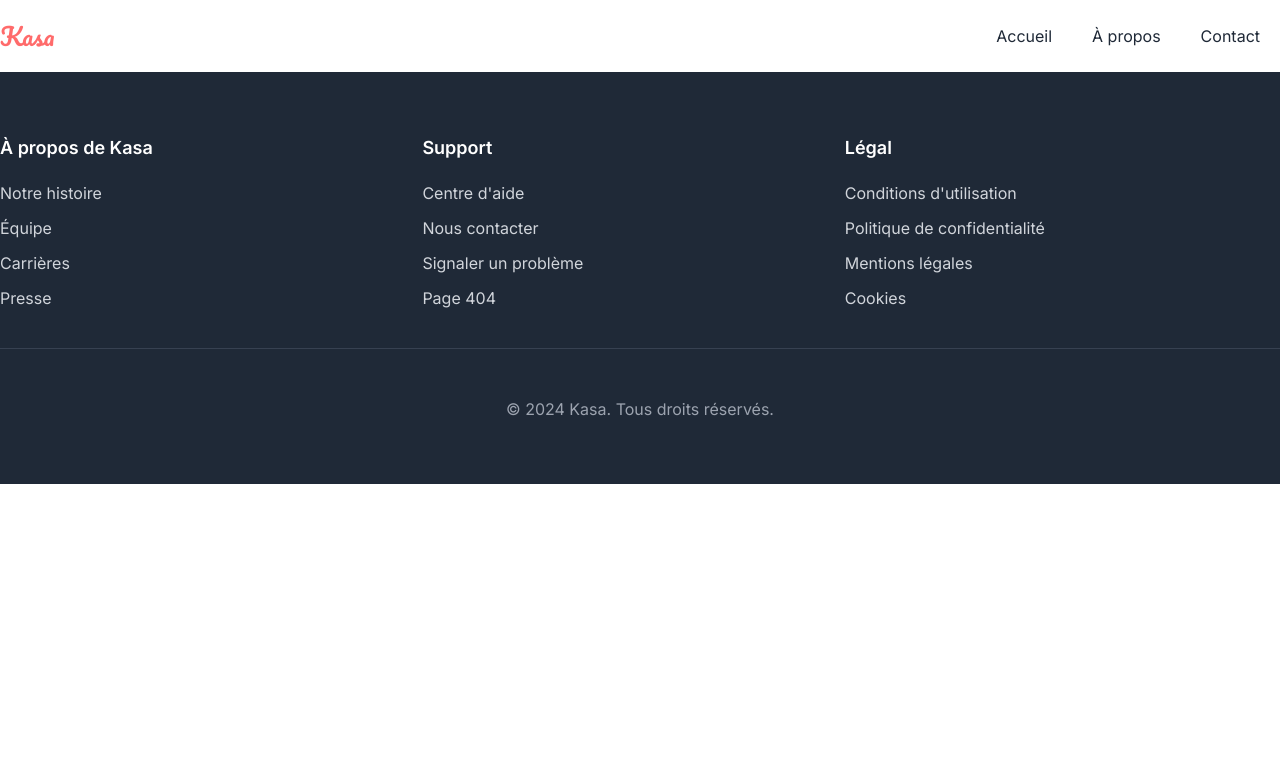
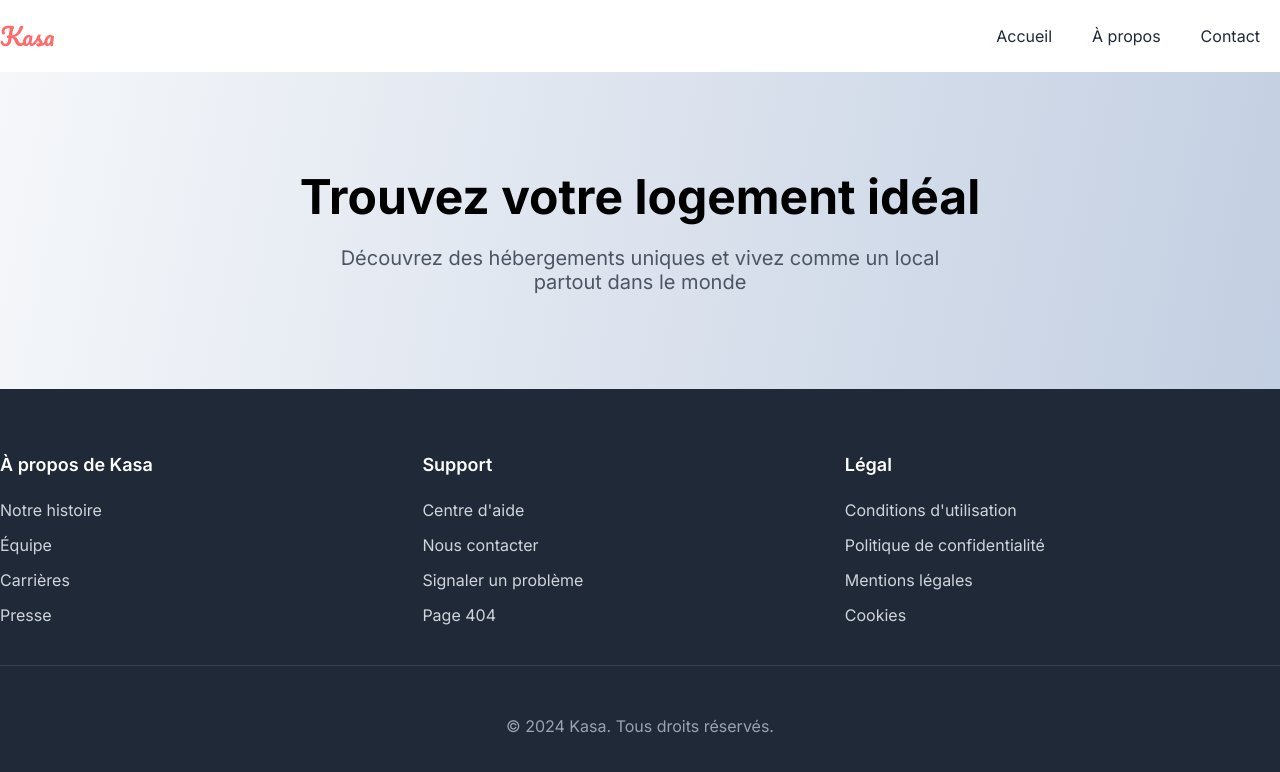
Before and after one commit to AntooinePetit/CP4-React, a React (Vite) app: page / in a window 1280 px wide. Shown: the top 772 px of the page. Built offline with nearby package versions, Linux system fonts and the light colour scheme.

Commit message:
feat: add hero component and styling
- Created Hero component
- Added Hero styles
- Integrated Hero into Home page
- Updated Home, Details, NotFound pages
- Added Footer and Header components

```diff
--- /dev/null
+++ b/src/components/Hero.tsx
@@ -0,0 +1,17 @@
+import "../styles/components/Hero.scss"
+
+const Hero = () => {
+  return (
+    <section id="hero">
+      <div className="container-1280">
+        <h1>Trouvez votre logement idéal</h1>
+        <p>
+          Découvrez des hébergements uniques et vivez comme un local partout
+          dans le monde
+        </p>
+      </div>
+    </section>
+  );
+};
+
+export default Hero;
--- a/src/pages/Details.tsx
+++ b/src/pages/Details.tsx
@@ -1,7 +1,18 @@
+import Footer from "../components/Footer";
+import Header from "../components/Header";
+
 const Details = () => {
   return (
-    <p>test</p>
-  )
-}
+    <>
+      <Header />
 
-export default Details
+      <main>
+        <p>test</p>
+      </main>
+
+      <Footer />
+    </>
+  );
+};
+
+export default Details;
--- a/src/pages/Home.tsx
+++ b/src/pages/Home.tsx
@@ -1,5 +1,6 @@
 import Footer from "../components/Footer";
 import Header from "../components/Header";
+import Hero from "../components/Hero";
 
 const Home = () => {
   return (
@@ -7,6 +8,7 @@ const Home = () => {
       <Header />
 
       <main>
+        <Hero />
       </main>
 
       <Footer />
--- a/src/pages/NotFound.tsx
+++ b/src/pages/NotFound.tsx
@@ -1,7 +1,18 @@
+import Footer from "../components/Footer";
+import Header from "../components/Header";
+
 const NotFound = () => {
   return (
-    <h1>Page introuvable</h1>
-  )
-}
+    <>
+      <Header />
 
-export default NotFound
+      <main>
+        <h1>Page introuvable</h1>
+      </main>
+
+      <Footer />
+    </>
+  );
+};
+
+export default NotFound;
--- /dev/null
+++ b/src/styles/components/Hero.scss
@@ -0,0 +1,24 @@
+// Import variables
+
+@import "../bases/variables";
+
+#hero {
+  background: linear-gradient(100.62deg, #f5f7fa 0%, #c3cfe2 100%);
+  padding: 80px 0;
+
+  .container-1280 {
+    text-align: center;
+
+    h1 {
+      font-size: 48px;
+      margin-bottom: 20px;
+    }
+
+    p {
+      max-width: 600px;
+      margin: auto;
+      font-size: 20px;
+      color: $light-text;
+    }
+  }
+}
```
